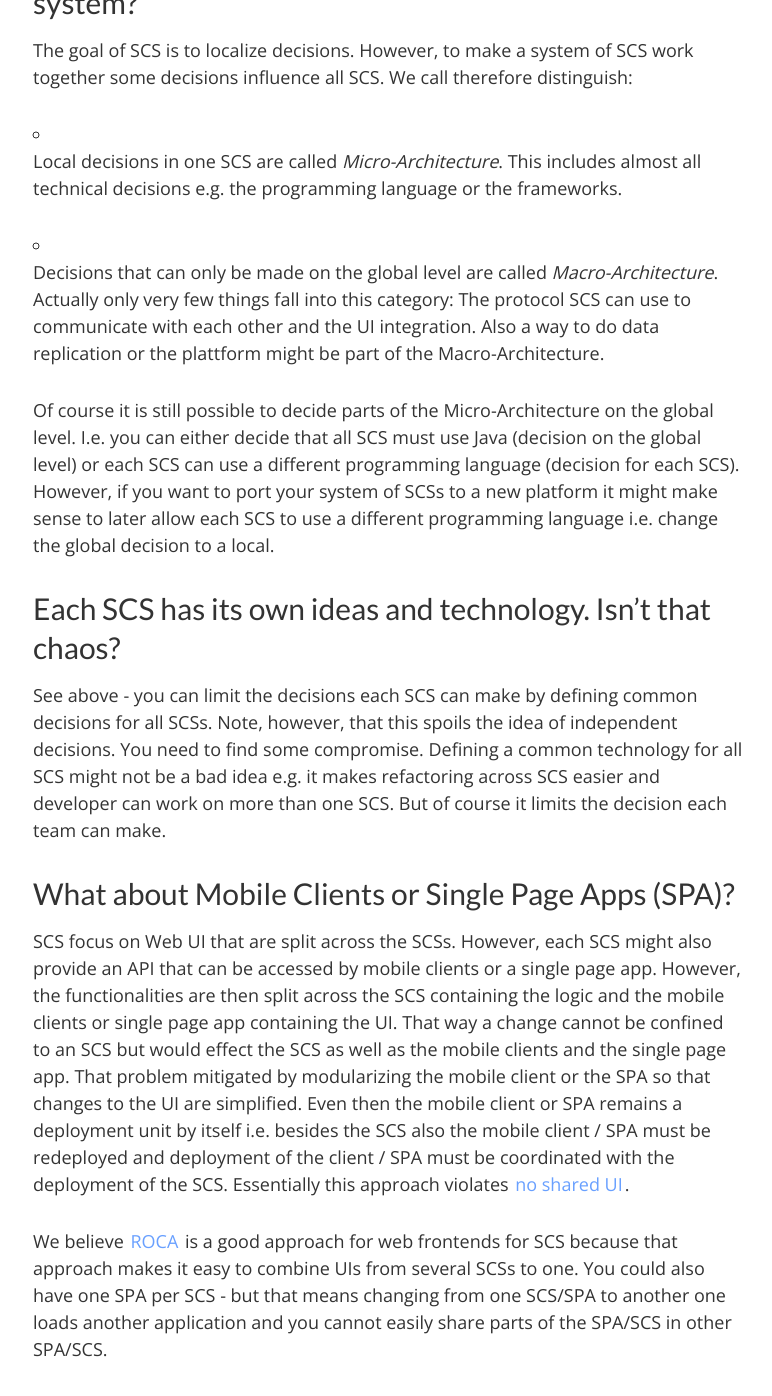
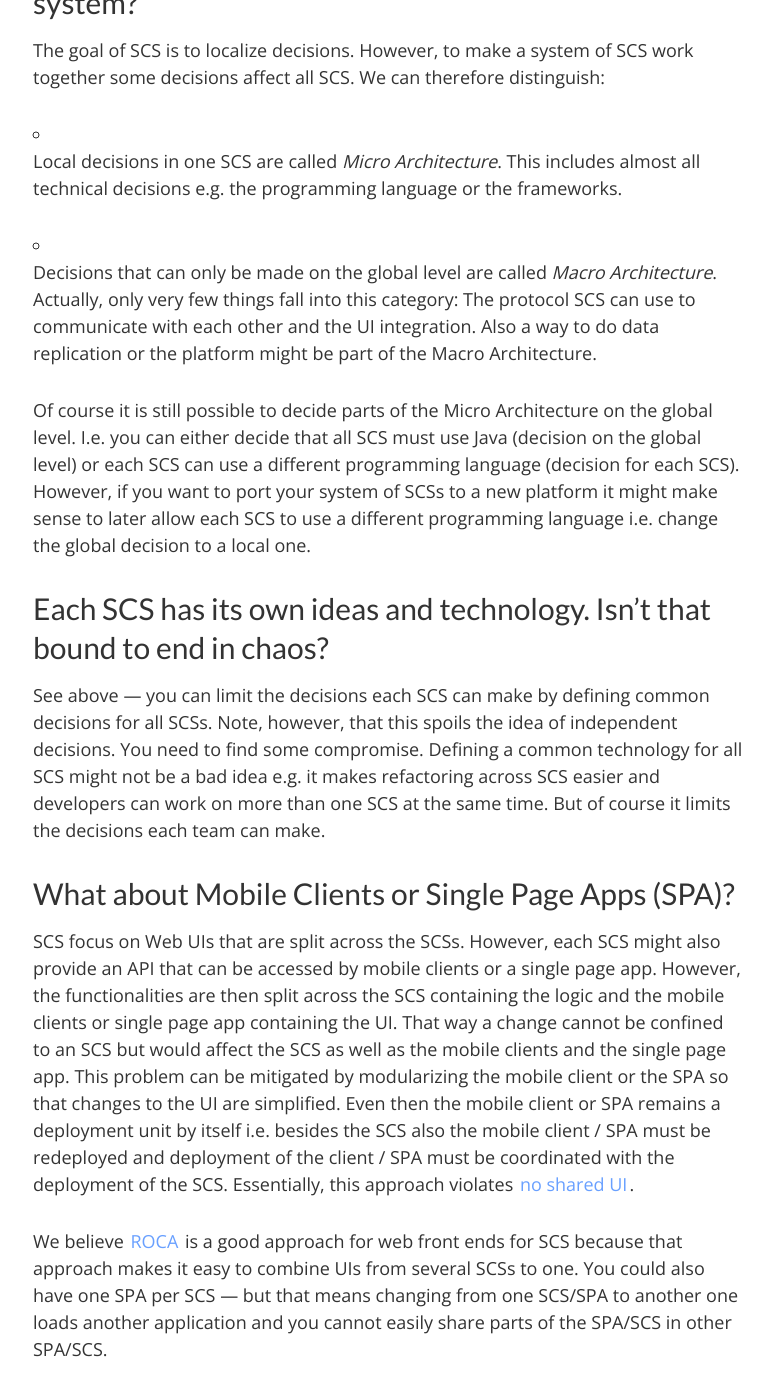
Before and after one commit to innoq/SCS, a Jekyll site: the page built from faq.md, in a window 1280 px wide and 1400 px high, scrolled down 829 px. Shown: the top 1396 px of the window, without its empty margins (127-899 px from the left). Built offline with Jekyll 4.4.1, drawn with Linux system fonts in a browser that asks for light colours; some of the changed text lies outside the part shown.

Commit message:
Some corrections, more to follow

```diff
--- a/faq.md
+++ b/faq.md
@@ -14,69 +14,69 @@ concept: Each system should work by itself. Together they form a
 
 ### Does SCS intend to replace other concepts?
 
-No. SCS can be combined with Microservices for example - see
+No. SCS can be combined with Microservices for example — see
 [SCS vs. Microservices](/vs-ms.html).
 
 ### How do I know which systems to build?
 
 Each SCS is responsible for a part of the domain. Dividing the domain
 into bounded contexts and understanding their relationships is what
-we refer to as *Domain-Architecture*. Ideally, there is one SCS per
+we refer to as *Domain Architecture*. Ideally, there is one SCS per
 bounded context.
 
-### SCS are very isolated - how can they still form one system?
+### SCS are very isolated — how can they still form one system?
 
 The goal of SCS is to localize decisions. However, to make a system of
-SCS work together some decisions influence all SCS. We call therefore
+SCS work together some decisions affect all SCS. We can therefore
 distinguish:
 
-* Local decisions in one SCS are called *Micro-Architecture*. This
+* Local decisions in one SCS are called *Micro Architecture*. This
   includes almost all technical decisions e.g. the programming
   language or the frameworks.
 
 * Decisions that can only be made on the global level are called
-  *Macro-Architecture*. Actually only very few things fall into this
+  *Macro Architecture*. Actually, only very few things fall into this
   category: The protocol SCS can use to communicate with each other
   and the UI integration. Also a way to do data replication or the
-  plattform might be part of the Macro-Architecture.
+  platform might be part of the Macro Architecture.
 
 Of course it is still possible to decide parts of the
-Micro-Architecture on the global level. I.e. you can either decide
+Micro Architecture on the global level. I.e. you can either decide
 that all SCS must use Java (decision on the global level) or each SCS
 can use a different programming language (decision for each
 SCS). However, if you want to port your system of SCSs to a new
 platform it might make sense to later allow each SCS to use a
 different programming language i.e. change the global decision to a
-local.
+local one.
 
-### Each SCS has its own ideas and technology. Isn't that chaos?
+### Each SCS has its own ideas and technology. Isn't that bound to end in chaos?
 
-See above - you can limit the decisions each SCS can make by defining
+See above — you can limit the decisions each SCS can make by defining
 common decisions for all SCSs. Note, however, that this spoils the idea of
 independent decisions. You need to find some compromise. Defining a
 common technology for all SCS might not be a bad idea e.g. it makes
-refactoring across SCS easier and developer can work on more than one
-SCS. But of course it limits the decision each team can make.
+refactoring across SCS easier and developers can work on more than one
+SCS at the same time. But of course it limits the decisions each team can make.
 
 ### What about Mobile Clients or Single Page Apps (SPA)?
 
-SCS focus on Web UI that are split across the SCSs. However, each SCS
+SCS focus on Web UIs that are split across the SCSs. However, each SCS
 might also provide an API that can be accessed by mobile clients or a
 single page app. However, the functionalities are then split across
 the SCS containing the logic and the mobile clients or single page app
 containing the UI. That way a change cannot be confined to an SCS but
-would effect the SCS as well as the mobile clients and the single page
-app. That problem mitigated by modularizing the mobile client or the
+would affect the SCS as well as the mobile clients and the single page
+app. This problem can be mitigated by modularizing the mobile client or the
 SPA so that changes to the UI are simplified. Even then the mobile
 client or SPA remains a deployment unit by itself i.e. besides the SCS
 also the mobile client / SPA must be redeployed and deployment of the
 client / SPA must be coordinated with the deployment of the
-SCS. Essentially this approach violates
+SCS. Essentially, this approach violates
 [no shared UI](/index.html#no-shared-ui).
 
 We believe [ROCA](http://roca-style.org) is a good approach for web
-frontends for SCS because that approach makes it easy to combine UIs
-from several SCSs to one. You could also have one SPA per SCS - but
+front ends for SCS because that approach makes it easy to combine UIs
+from several SCSs to one. You could also have one SPA per SCS — but
 that means changing from one SCS/SPA to another one loads another
 application and you cannot easily share parts of the SPA/SCS in other
 SPA/SCS.
--- a/index.html
+++ b/index.html
@@ -27,16 +27,16 @@ SCSs.<p>
 
 	<li id="one-team">The SCS is owned by <em>one team</em>. This
 	does not necessarily mean that only one team might change the
-	code but the owning team has the finale saying on what goes
+	code but the owning team has the final say on what goes
 	into the code base, for example by merging pull-requests.</a> </li>
 
 	<li id="no-sync">Communication with other SCSs or 3rd party
-	systems is <em>asynchronously only</em>. This decouples the
+	systems is <em>asynchronous only</em>. This decouples the
 	systems, reduces the effects of failure, and thus supports
 	autonomy. The goal is decoupling concerning time: SCS should
 	work even if other SCS are temporarily offline. This might be
 	achievable even if the communication on the technical level is
-	synchronously.</li>
+	synchronous.</li>
 
 	<li id="optional-api">An SCS can have an <em>optional Service
 	API</em>. Because the SCS has its own web UI it can
```
Also changed, not shown: vs-ms.md (+6 -6 lines), why.md (+17 -17 lines).
